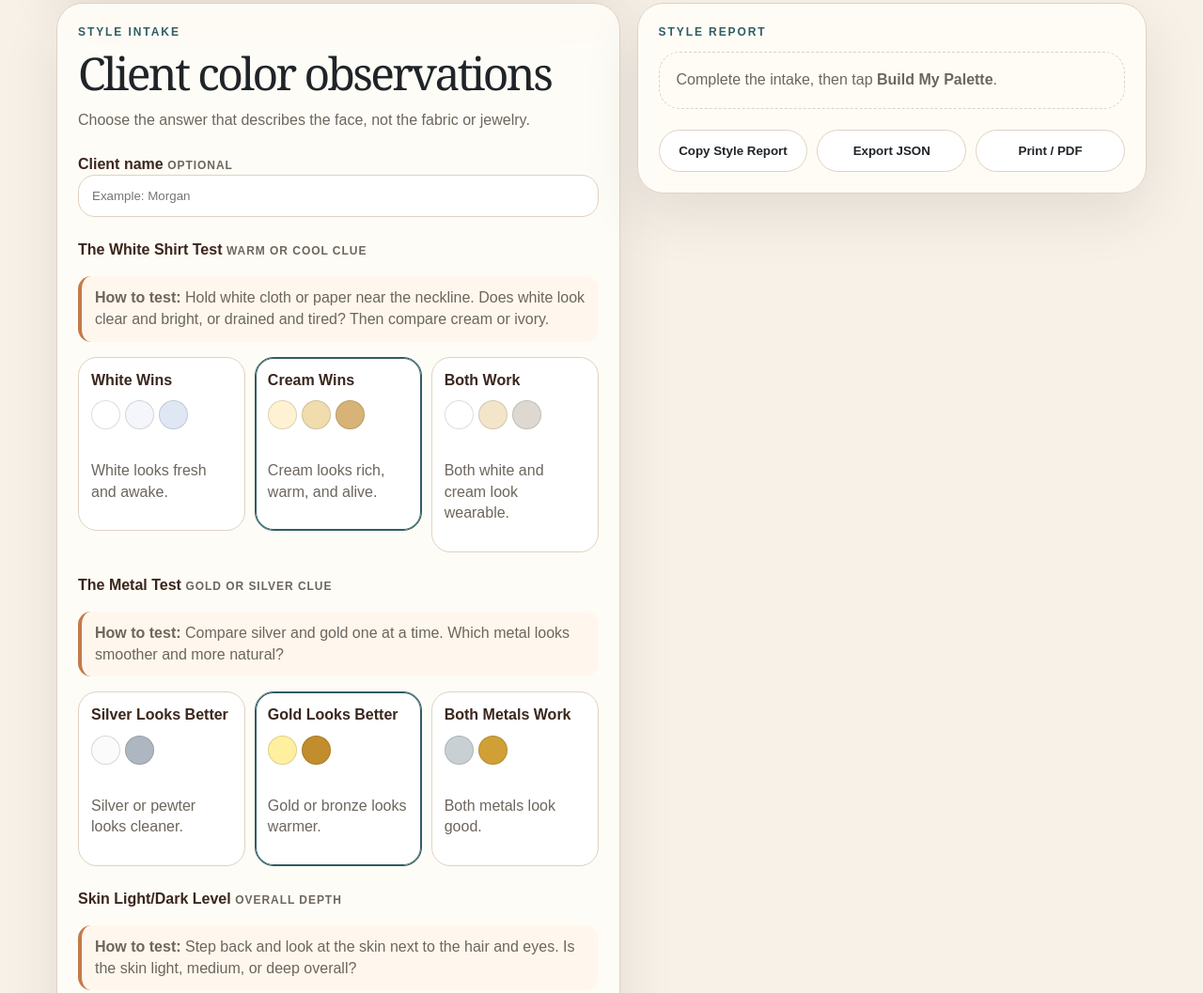
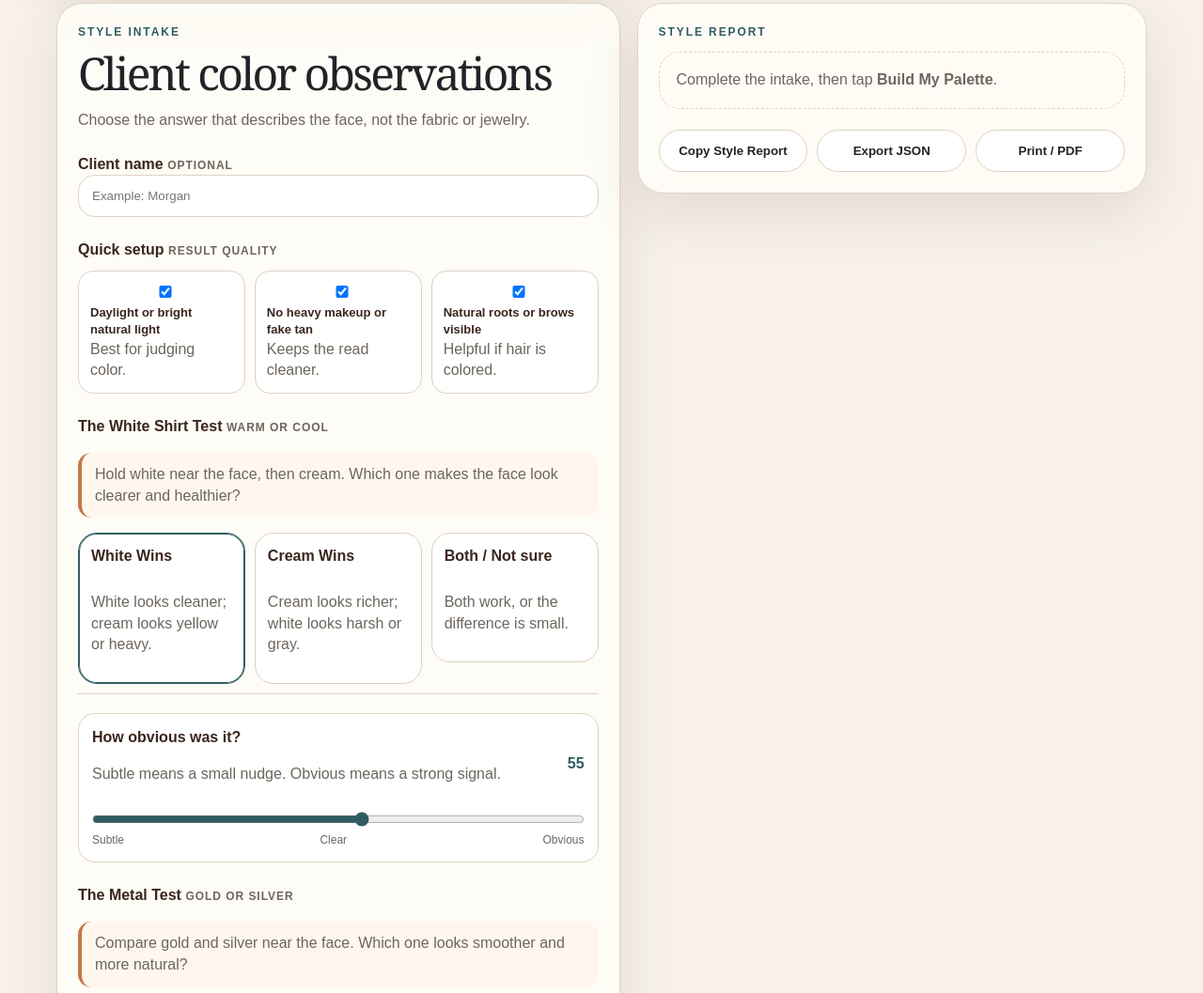
Before and after one commit to WikidGenius/true-palette, a plain HTML site: page index.html in a window 1280 px wide. Shown: the part 560-1617 px from the top of the page at 94% size. Drawn offline with Linux system fonts and the light colour scheme.

Commit message:
Load mixed quiz inputs

```diff
--- a/index.html
+++ b/index.html
@@ -12,6 +12,7 @@
 <link rel="stylesheet" href="app/styles.css">
 <link rel="stylesheet" href="app/dock.css">
 <link rel="stylesheet" href="app/compare.css">
+<link rel="stylesheet" href="app/mixed-quiz.css">
 </head>
 <body>
 <main class="shell">
@@ -94,5 +95,6 @@
 <script src="app/render-season-compare.js"></script>
 <script src="app/style-report-v2.js"></script>
 <script src="app/main.js"></script>
+<script src="app/mixed-quiz.js"></script>
 </body>
 </html>
```
